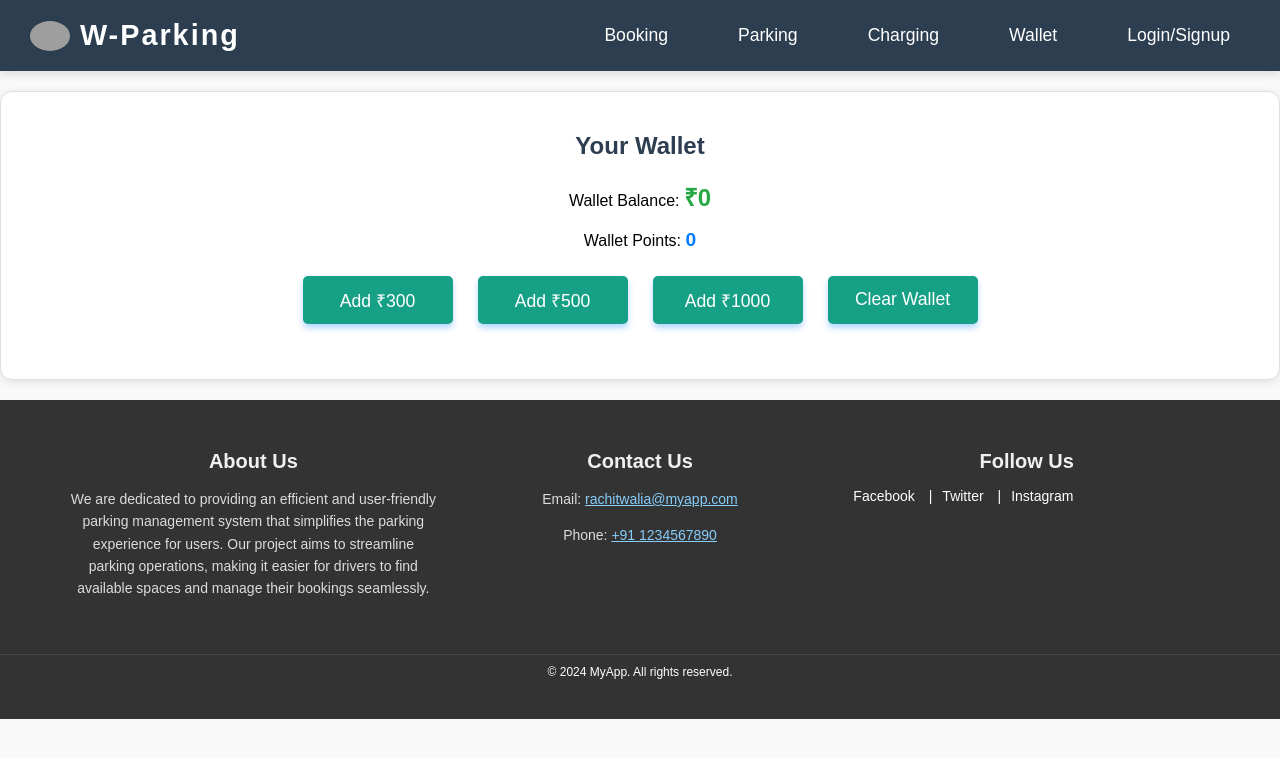
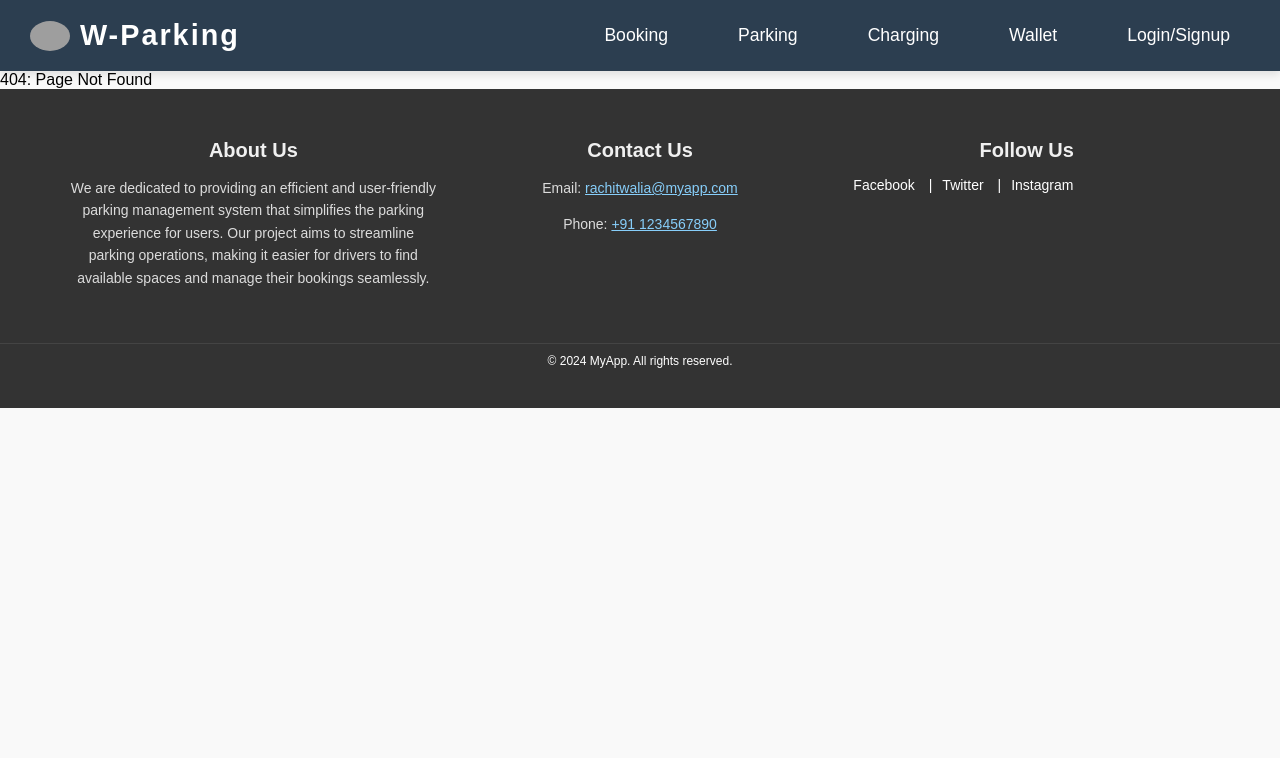
Before and after one commit to rachit-walia/MERN-ParkingManagement, a React (Create React App) app in the folder client/: page /wallet in a window 1280 px wide. Shown: the top 758 px of the page. Built offline with nearby package versions, Linux system fonts and the light colour scheme; grey boxes are pictures that could not be loaded.

Commit message:
deleted an unecessary file

```diff
--- a/client/src/App.js
+++ b/client/src/App.js
@@ -6,7 +6,7 @@ import Navbar from './components/Navbar';
 import Footer from './components/Footer';
 import SignUp from './components/SignUp';
 import Login from './components/Login';
-import Wallet from './components/Wallet';
+// import Wallet from './components/Wallet';
 import Charging from './components/Charging';
 import WalletNav from './components/walletNav';
 import Booking from './components/Booking';
@@ -24,7 +24,7 @@ function App() {
         <Route path="/signup" element={<SignUp />} />
         <Route path="/login" element={<Login />} />
         <Route path="/" element={<BodyPage />} />
-        <Route path="/wallet" element={<Wallet />} />
+        {/* <Route path="/wallet" element={<Wallet />} /> */}
         <Route path="/wallet-nav" element={<WalletNav />} />
         <Route path="/booking" element={<Booking />} />
         <Route path="/charging" element={<Charging />} />
--- a/client/src/components/Wallet.js
+++ /dev/null
@@ -1,49 +0,0 @@
-import React, { useState } from 'react';
-import '../styles/Wallet.css'; // Import the CSS file
-
-const Wallet = () => {
-  const [walletBalance, setWalletBalance] = useState(0);
-  const [walletPoints, setWalletPoints] = useState(0);
-  const [message, setMessage] = useState('');
-
-  const addMoney = (amount) => {
-    setWalletBalance(walletBalance + amount);
-    setWalletPoints(walletPoints + amount / 10); // Earning 10% of the amount as points
-    setMessage(`Successfully added ₹${amount} to your wallet!`);
-
-    // Clear the message after 3 seconds
-    setTimeout(() => {
-      setMessage('');
-    }, 3000);
-  };
-
-  const clearWallet = () => {
-    setWalletBalance(0);
-    setWalletPoints(0);
-    setMessage('Wallet has been cleared!');
-
-    // Clear the message after 3 seconds
-    setTimeout(() => {
-      setMessage('');
-    }, 3000);
-  };
-
-  return (
-    <div id="wallet">
-      <h2>Your Wallet</h2>
-      <div className="wallet-info">
-        <p>Wallet Balance: <span className="amount">₹{walletBalance}</span></p>
-        <p>Wallet Points: <span className="points">{walletPoints}</span></p>
-      </div>
-      <div id="wallet-buttons">
-        <button onClick={() => addMoney(300)}>Add ₹300</button>
-        <button onClick={() => addMoney(500)}>Add ₹500</button>
-        <button onClick={() => addMoney(1000)}>Add ₹1000</button>
-        <button className="clear-button" onClick={clearWallet}>Clear Wallet</button>
-      </div>
-      {message && <p id="wallet-message">{message}</p>}
-    </div>
-  );
-};
-
-export default Wallet;
--- a/client/src/styles/Wallet.css
+++ /dev/null
@@ -1,68 +0,0 @@
-#wallet {
-  padding: 20px;
-  background-color: #ffffff;
-  border: 1px solid #e0e0e0;
-  border-radius: 12px;
-  margin: 20px 0;
-  box-shadow: 0 2px 10px rgba(0, 0, 0, 0.1);
-  text-align: center;
-  transition: transform 0.2s;
-}
-
-#wallet:hover {
-  transform: scale(1.02);
-}
-
-.wallet-info {
-  margin-bottom: 20px;
-}
-
-.amount {
-  font-size: 1.5em;
-  color: #28a745;
-  font-weight: bold;
-}
-
-.points {
-  font-size: 1.2em;
-  color: #007bff;
-  font-weight: bold;
-}
-
-#wallet-buttons {
-  display: flex;
-  justify-content: center;
-  gap: 10px;
-}
-
-button {
-  padding: 12px 20px;
-  margin: 5px;
-  background-color: #007bff;
-  color: #ffffff;
-  border: none;
-  border-radius: 8px;
-  cursor: pointer;
-  font-size: 1em;
-  transition: background-color 0.3s, transform 0.2s;
-  box-shadow: 0 4px 6px rgba(0, 123, 255, 0.3);
-}
-
-button:hover {
-  background-color: #0056b3;
-  transform: translateY(-2px);
-}
-
-#wallet-message {
-  margin-top: 10px;
-  color: #28a745;
-  font-weight: bold;
-  font-size: 1.1em;
-}
-.clear-button {
-  background-color: #dc3545; /* Bootstrap danger color */
-}
-
-.clear-button:hover {
-  background-color: #c82333; /* Darker shade on hover */
-}
```
